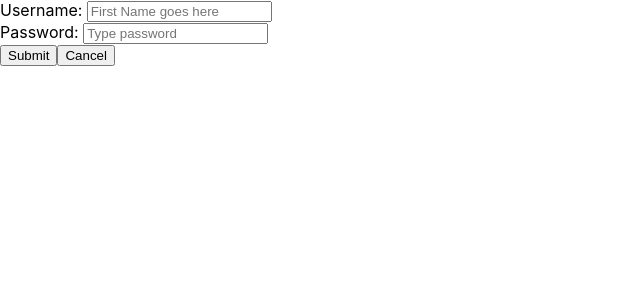
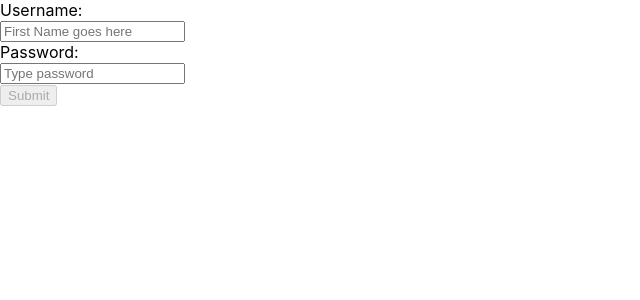
Before and after one commit to rivasvict/react-expenses-manager, a React (Create React App) app: page /sign-in in a window 1280 px wide. Shown: the top 300 px of the page, without its empty margins (0-640 px from the left). Built offline with nearby package versions, Linux system fonts and the light colour scheme.

Commit message:
Added validation to sign in form

```diff
--- a/src/components/SignIn/SignIn.js
+++ b/src/components/SignIn/SignIn.js
@@ -1,19 +1,19 @@
-import React, { useState } from 'react';
+import React from 'react';
 import { useHistory } from 'react-router-dom';
+import { FormValidation, FormModel, ValidateField } from '../../helpers/form-validation/';
 
 function SignIn() {
   const history = useHistory();
-  const [state, setState] = useState({
+  const userModel = FormModel({
     username: '',
     password: ''
-  });
+  })
+    .addBuiltInValidationToField({ fieldName: 'username', validation: { name: 'required', message: 'Username is required' }})
+    .addBuiltInValidationToField({ fieldName: 'password', validation: { name: 'required', message: 'Password is required' }});
 
-  function handleChange(event) {
+  function handleChange({ event, dispatchFormStateChange }) {
     const { name, value } = event.currentTarget;
-    setState({
-      ...state,
-      [name]: value
-    });
+    dispatchFormStateChange({ name, value });
   };
 
   function handleSubmit(event) {
@@ -25,14 +25,22 @@ function SignIn() {
   }
 
   return (
-    <form>
-      <label>Username: </label><input type='text' name='username' placeholder='First Name goes here' onChange={handleChange}></input><br />
-      {/*this.props.validationErrors.find(validationError => validationError.path === 'userName') ? <label>Username is required</label> : null*/}
-      <label>Password: </label><input type='password' name='password' placeholder='Type password' onChange={handleChange}></input><br />
-      {/*this.props.isLoading ? 'loading...' : <button type='submit' onClick={this.handleSubmit}>Submit</button>*/}
-      <button type='submit' onClick={handleSubmit}>Submit</button>
-      <button onClick={handleCancel}>Cancel</button>
-    </form>
+    <FormValidation formModel={userModel} render={({  dispatchFormStateChange, formState  }) => {
+      return (
+        <React.Fragment>
+          <label>Username: </label>
+          <ValidateField>
+            <input type='text' name='username' placeholder='First Name goes here' onChange={(event) => handleChange({ event, dispatchFormStateChange })}></input>
+          </ValidateField>
+          <label>Password: </label>
+          <ValidateField>
+            <input type='password' name='password' placeholder='Type password' onChange={(event) => handleChange({ event, dispatchFormStateChange })}></input>
+          </ValidateField>
+          <button type='submit' onClick={handleSubmit} disabled={!formState.isModelValid}>Submit</button>
+        </React.Fragment>
+      );
+    }} />
+
   );
 }
 
```
